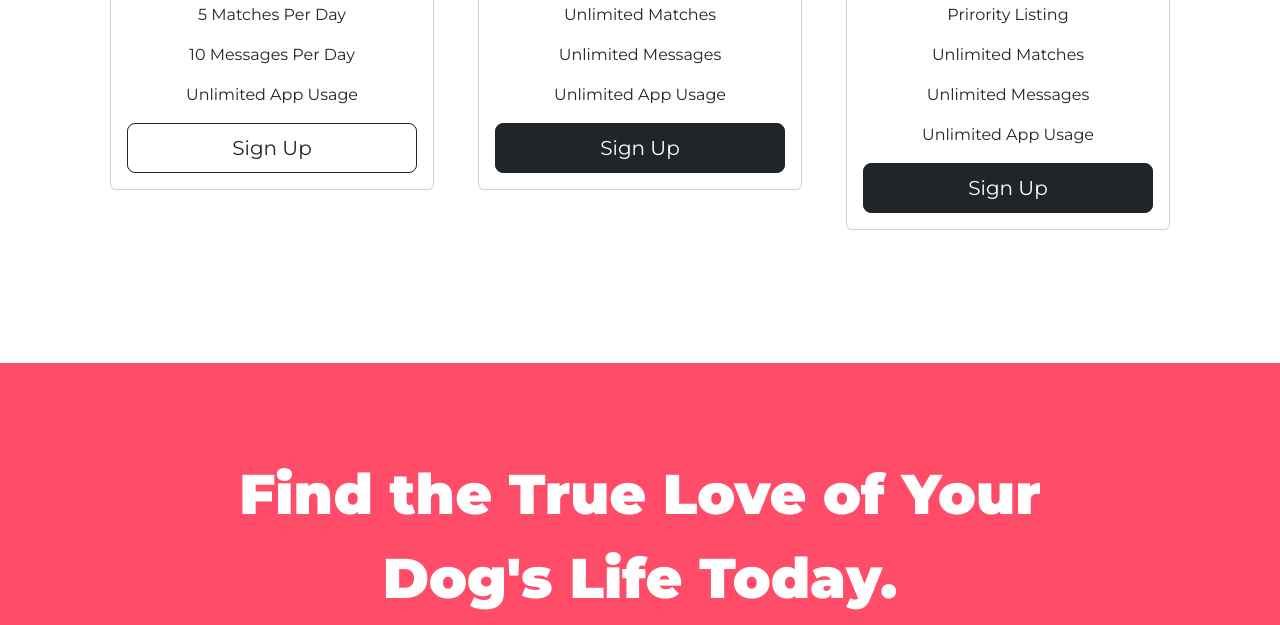
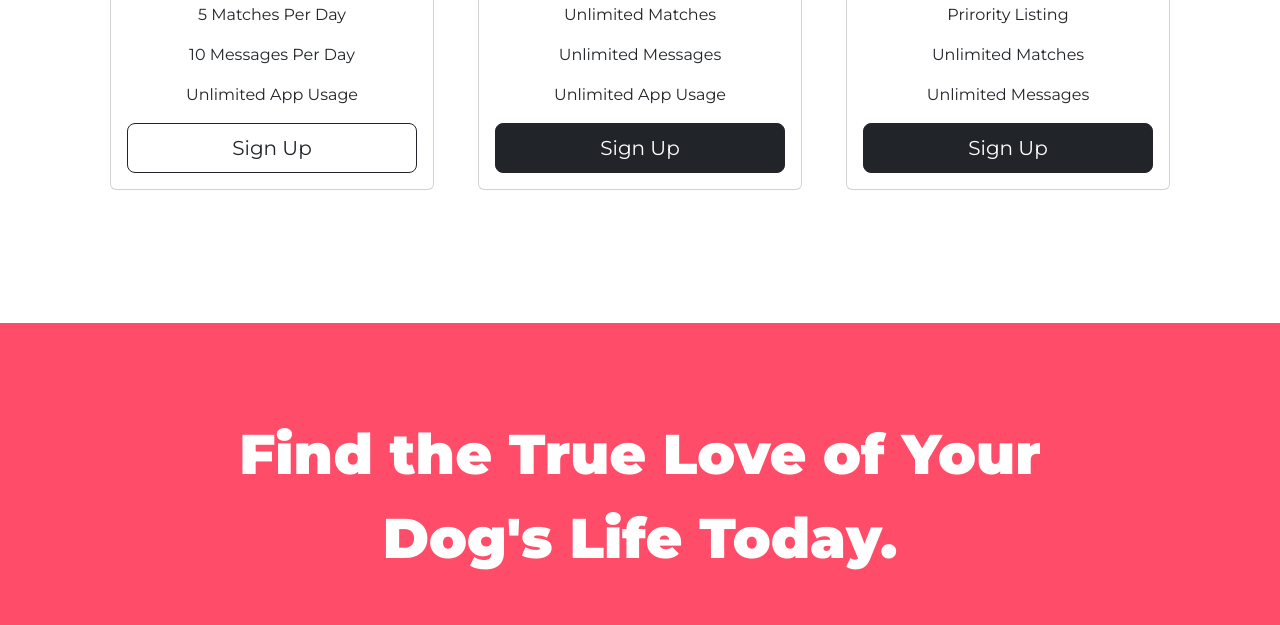
Before and after one commit to Parakh1305/TinDog, a plain HTML site: page index.html in a window 1280 px wide. Shown: the part 2200-2825 px from the top of the page. Drawn offline with nearby package versions, Linux system fonts and the light colour scheme.

Commit message:
Updated Cards

```diff
--- a/index.html
+++ b/index.html
@@ -166,7 +166,6 @@
               <p>Prirority Listing</p>
               <p>Unlimited Matches</p>
               <p>Unlimited Messages</p>
-              <p>Unlimited App Usage</p>
               <button type="button" class="btn btn-lg btn-block col-12 pricing-column btn-dark">Sign Up</button>
             </div>
           </div>
```
